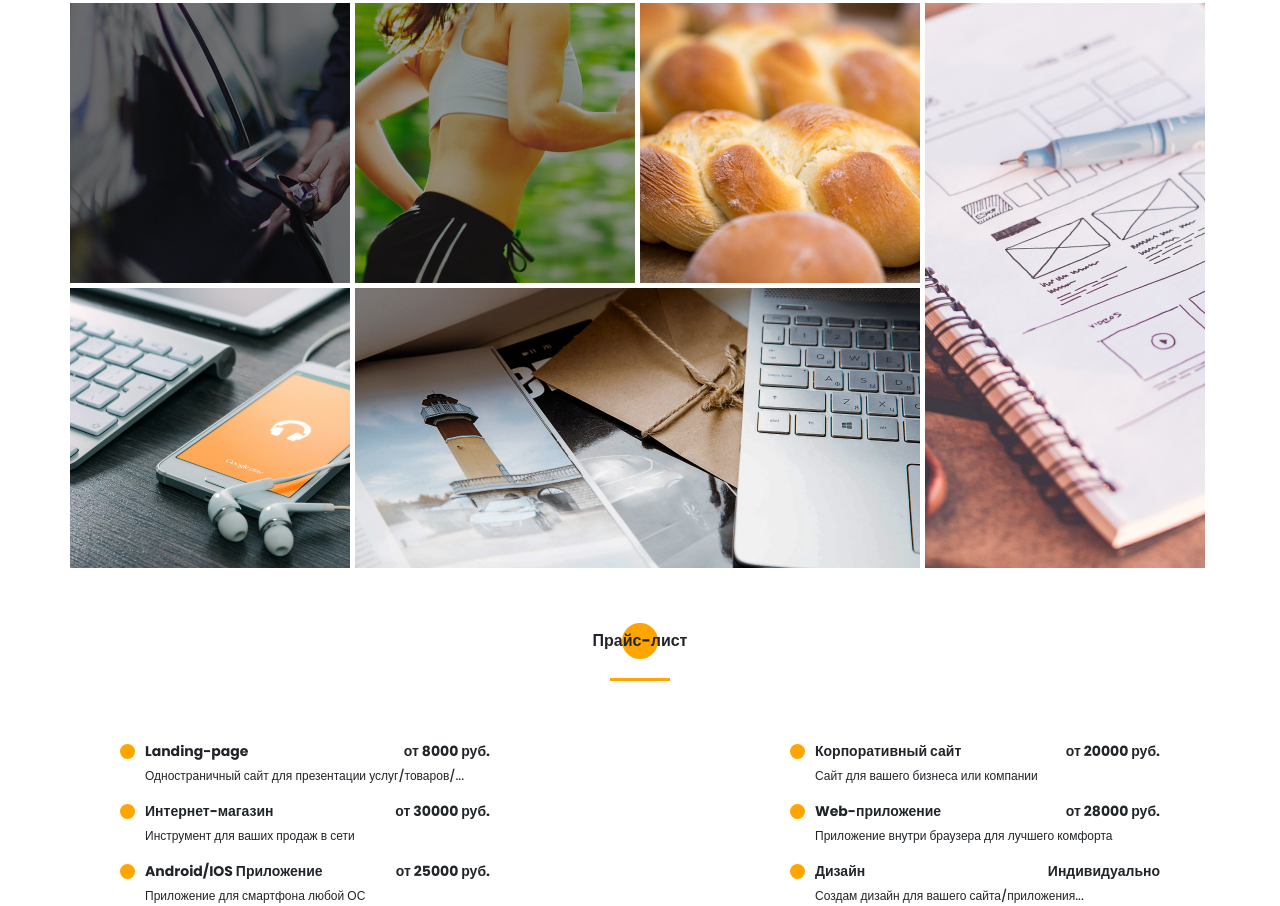
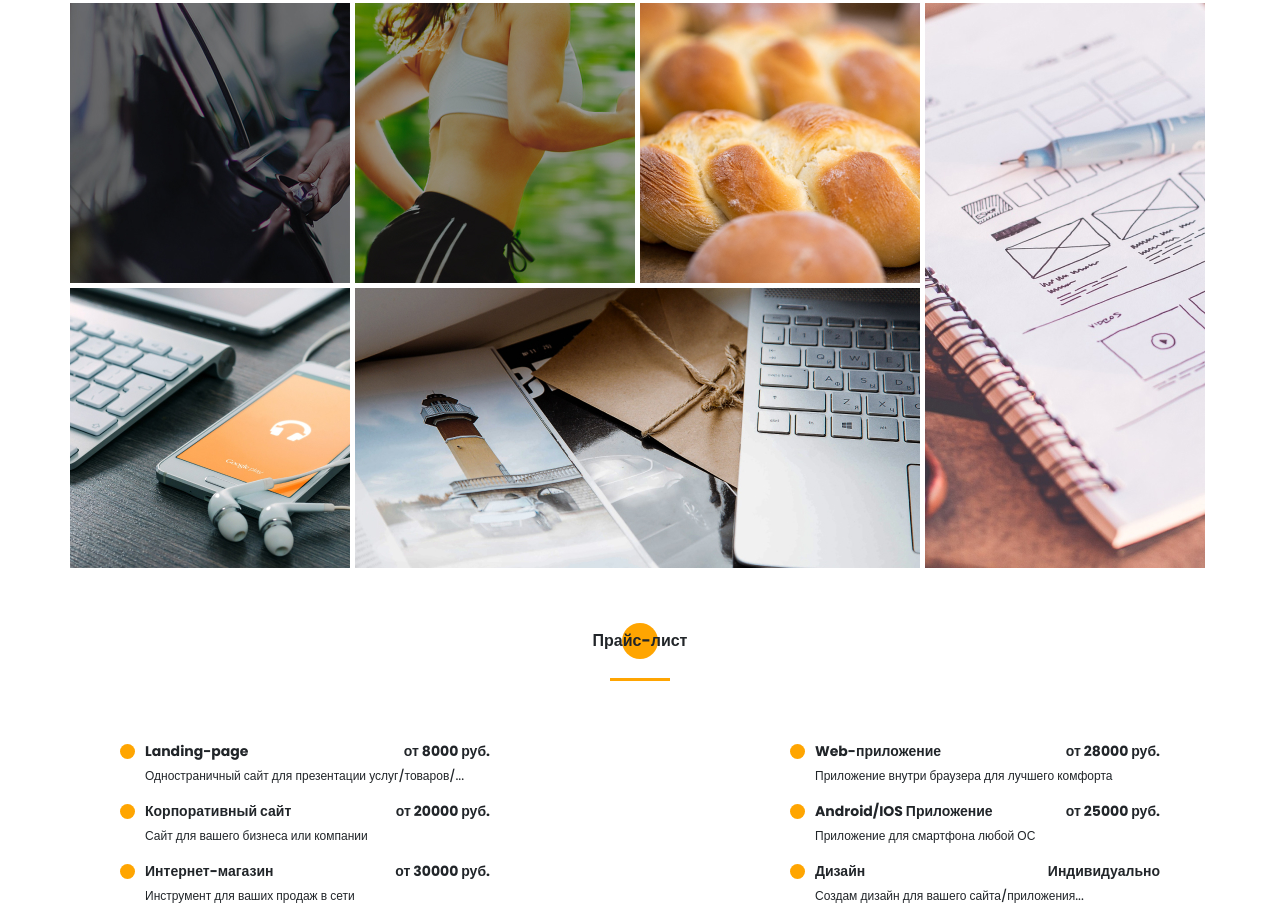
Before and after one commit to davidoff-a/portfolio, a website: page src/index.html in a window 1280 px wide. Shown: the part 3666-4572 px from the top of the page. Drawn offline with Linux system fonts and the light colour scheme.

Commit message:
refactor: fix layout of items in price__list, fix styles of list

```diff
--- a/src/index.html
+++ b/src/index.html
@@ -599,25 +599,31 @@
 						<div class="price__list-condition">Одностраничный сайт для презентации услуг/товаров/...</div>
 					</li>
 					<li class="price__list-item">
+						<div class="price__list-name">Web-приложение</div>
+						<div class="price__list-cost">от 28000 руб.</div>
+						<div class="price__list-condition">Приложение внутри браузера для лучшего комфорта</div>
+					</li>
+					<li class="price__list-item">
 						<div class="price__list-name">Корпоративный сайт</div>
 						<div class="price__list-cost">от 20000 руб.</div>
-						<div class="price__list-condition">Сайт для вашего бизнеса или компании</div></li>
+						<div class="price__list-condition">Сайт для вашего бизнеса или компании</div>
+					</li>
+					<li class="price__list-item">
+						<div class="price__list-name">Android/IOS Приложение</div>
+						<div class="price__list-cost">от 25000 руб.</div>
+						<div class="price__list-condition">Приложение для смартфона любой ОС</div>
+					</li>
 					<li class="price__list-item">
 						<div class="price__list-name">Интернет-магазин</div>
 						<div class="price__list-cost">от 30000 руб.</div>
-						<div class="price__list-condition">Инструмент для ваших продаж в сети</div></li>
-					<li class="price__list-item">
-						<div class="price__list-name">Web-приложение</div>
-						<div class="price__list-cost">от 28000 руб.</div>
-						<div class="price__list-condition">Приложение внутри браузера для лучшего комфорта</div></li>
-					<li class="price__list-item">
-						<div class="price__list-name">Android/IOS Приложение</div>
-						<div class="price__list-cost">от 25000 руб.</div>
-						<div class="price__list-condition">Приложение для смартфона любой ОС</div></li>
+						<div class="price__list-condition">Инструмент для ваших продаж в сети</div>
+					</li>
+
 					<li class="price__list-item">
 						<div class="price__list-name">Дизайн</div>
 						<div class="price__list-cost">Индивидуально</div>
-						<div class="price__list-condition">Создам дизайн для вашего сайта/приложения...</div></li>
+						<div class="price__list-condition">Создам дизайн для вашего сайта/приложения...</div>
+					</li>
 				</div>
 
 			</div>
--- a/src/sass/blocks/_prices.scss
+++ b/src/sass/blocks/_prices.scss
@@ -6,6 +6,7 @@
         grid-template: repeat(3, 45px)/repeat(2, 370px);
         column-gap: 300px;
         row-gap: 15px;
+        list-style-type: none;
         &-item{
             position: relative;
             padding-left: 25px;
```
Also changed, not shown: dist/css/style.min.css, dist/index.html, src/css/style.min.css, 1 other file.
